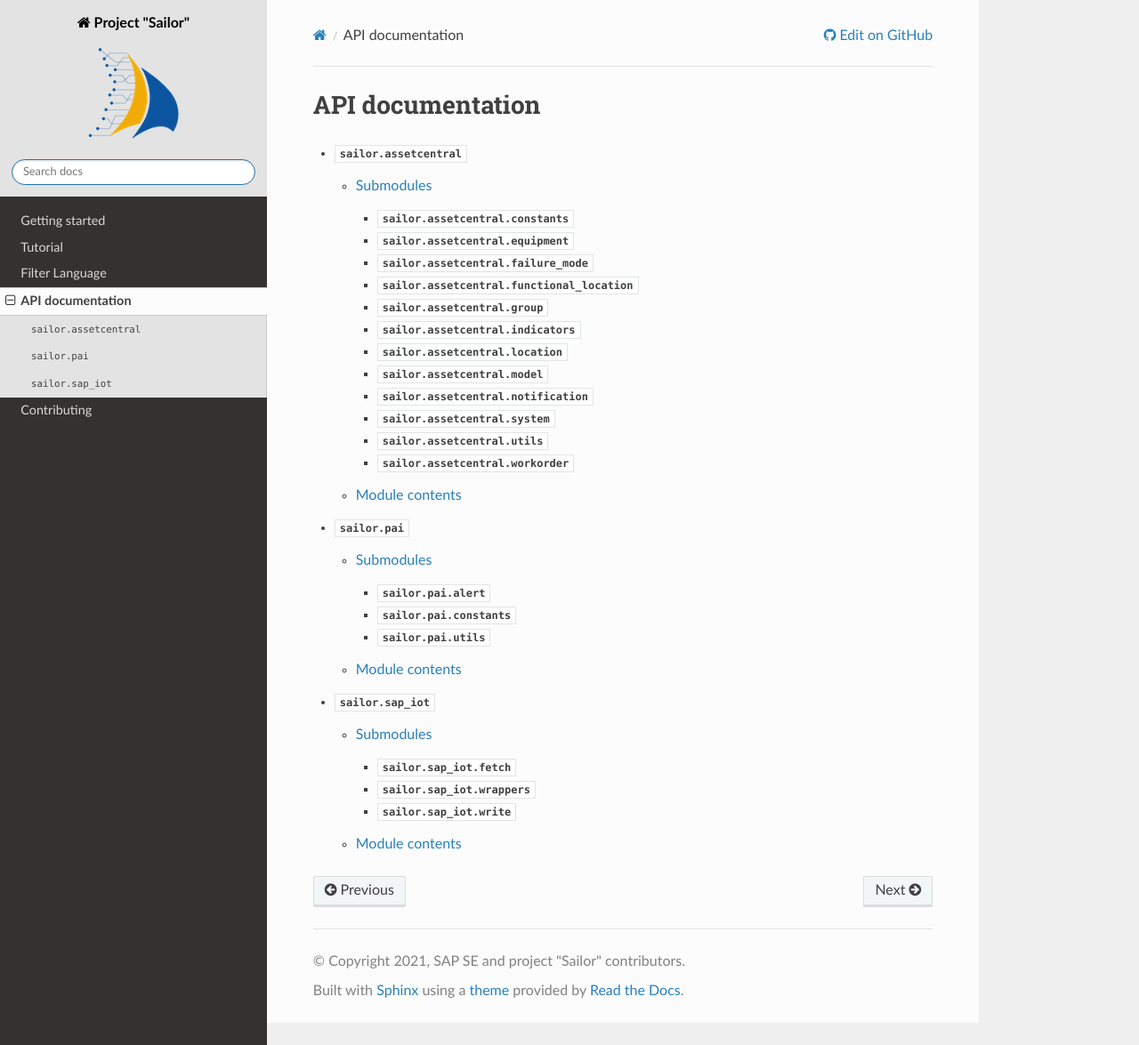
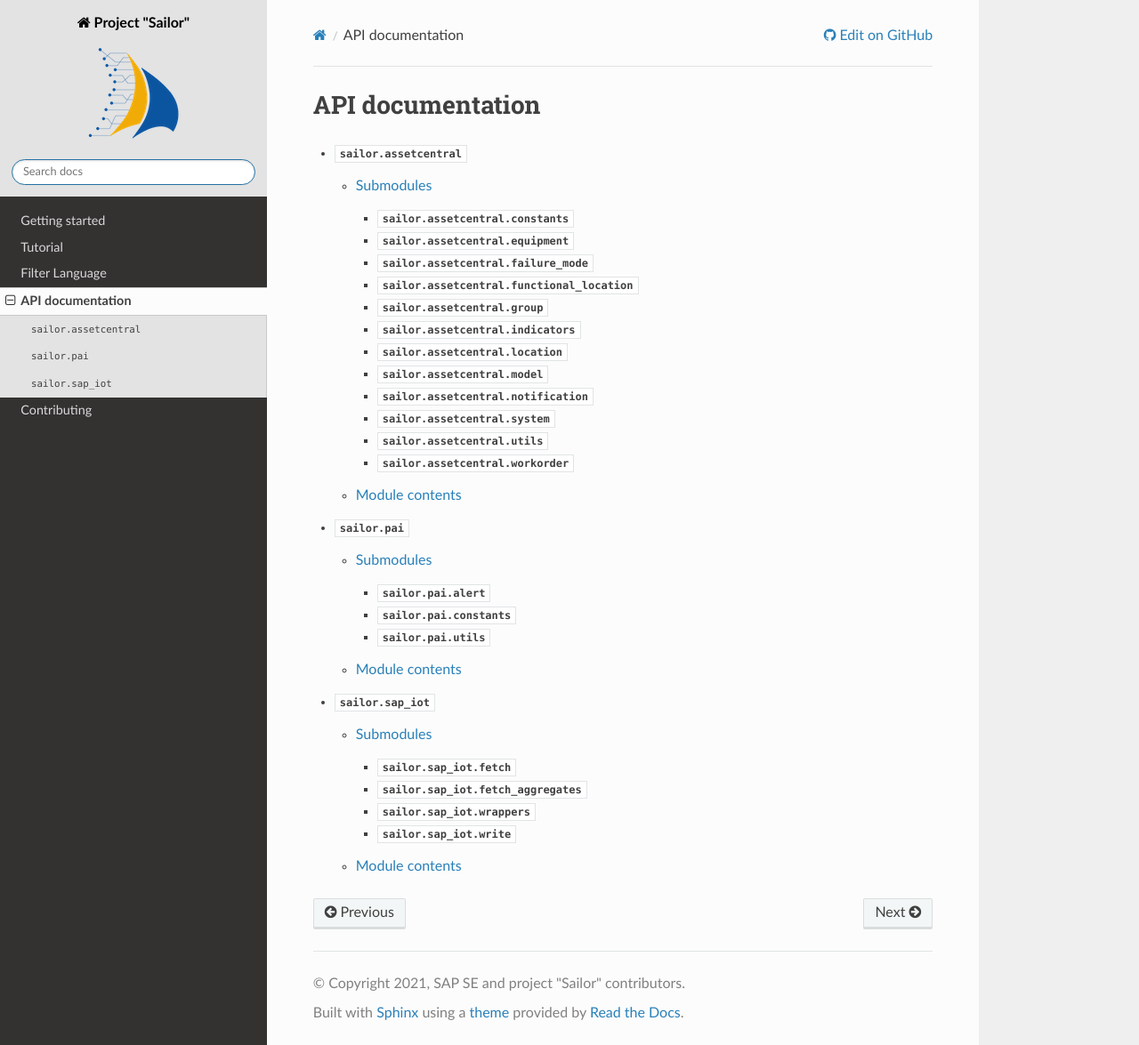
Before and after one commit to SAP/project-sailor, a Sphinx documentation site: the page built from docs/apidoc.rst, in a window 1280 px wide and 1175 px high. Shown: the whole window at 89% size. Built offline with Sphinx 7.4.7 and the Read the Docs theme 2.0.0, drawn with Linux system fonts in a browser that asks for light colours.

Commit message:
[CI] Updated apidoc rst files (ref: b83a0c0).

```diff
--- /dev/null
+++ b/docs/apidoc/sailor.sap_iot.fetch_aggregates.rst
@@ -0,0 +1,5 @@
+:mod:`sailor.sap\_iot.fetch\_aggregates`
+========================================
+
+.. automodule:: sailor.sap_iot.fetch_aggregates
+   :members:
--- a/docs/apidoc/sailor.sap_iot.rst
+++ b/docs/apidoc/sailor.sap_iot.rst
@@ -8,6 +8,7 @@ Submodules
    :maxdepth: 4
 
    sailor.sap_iot.fetch
+   sailor.sap_iot.fetch_aggregates
    sailor.sap_iot.wrappers
    sailor.sap_iot.write
 
```
